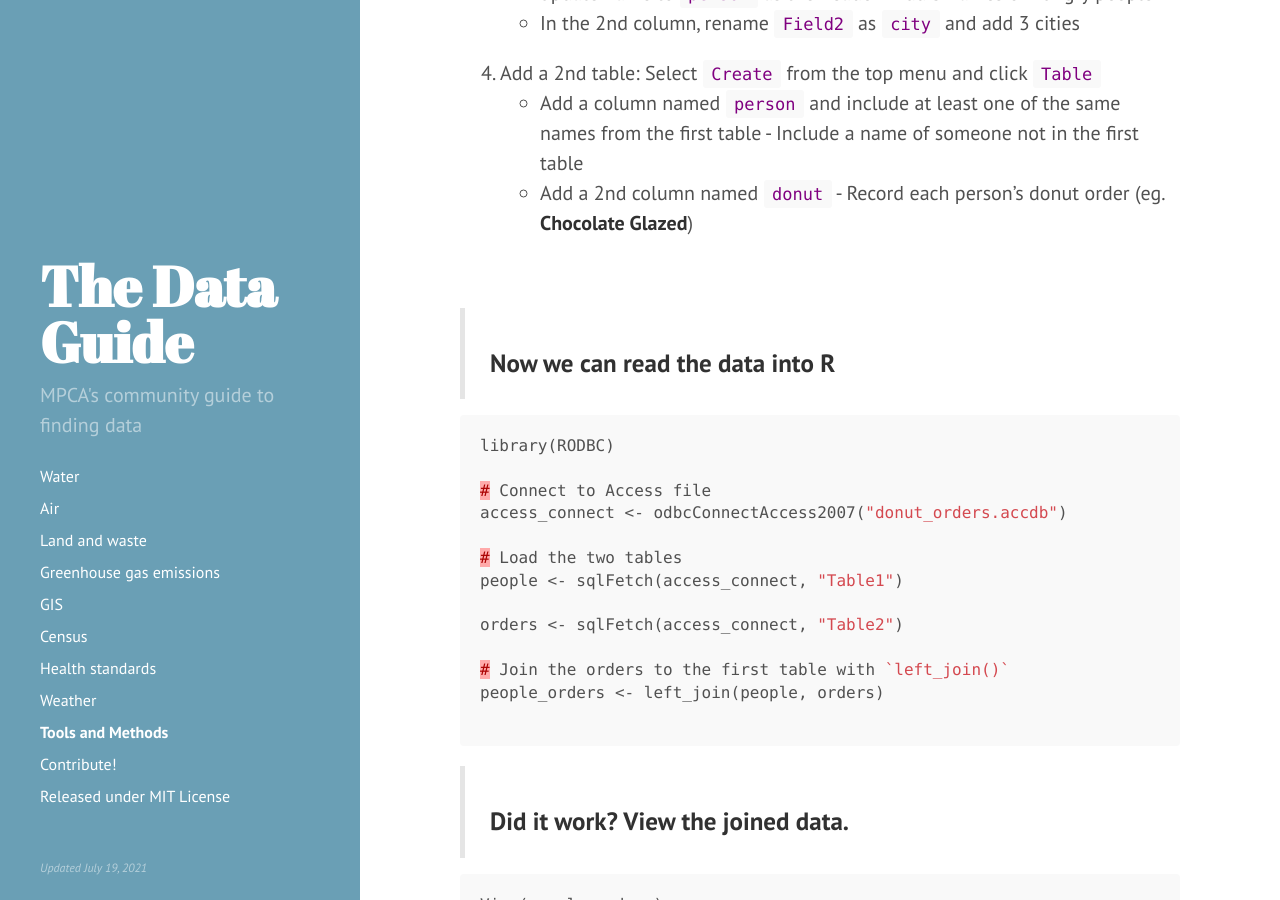
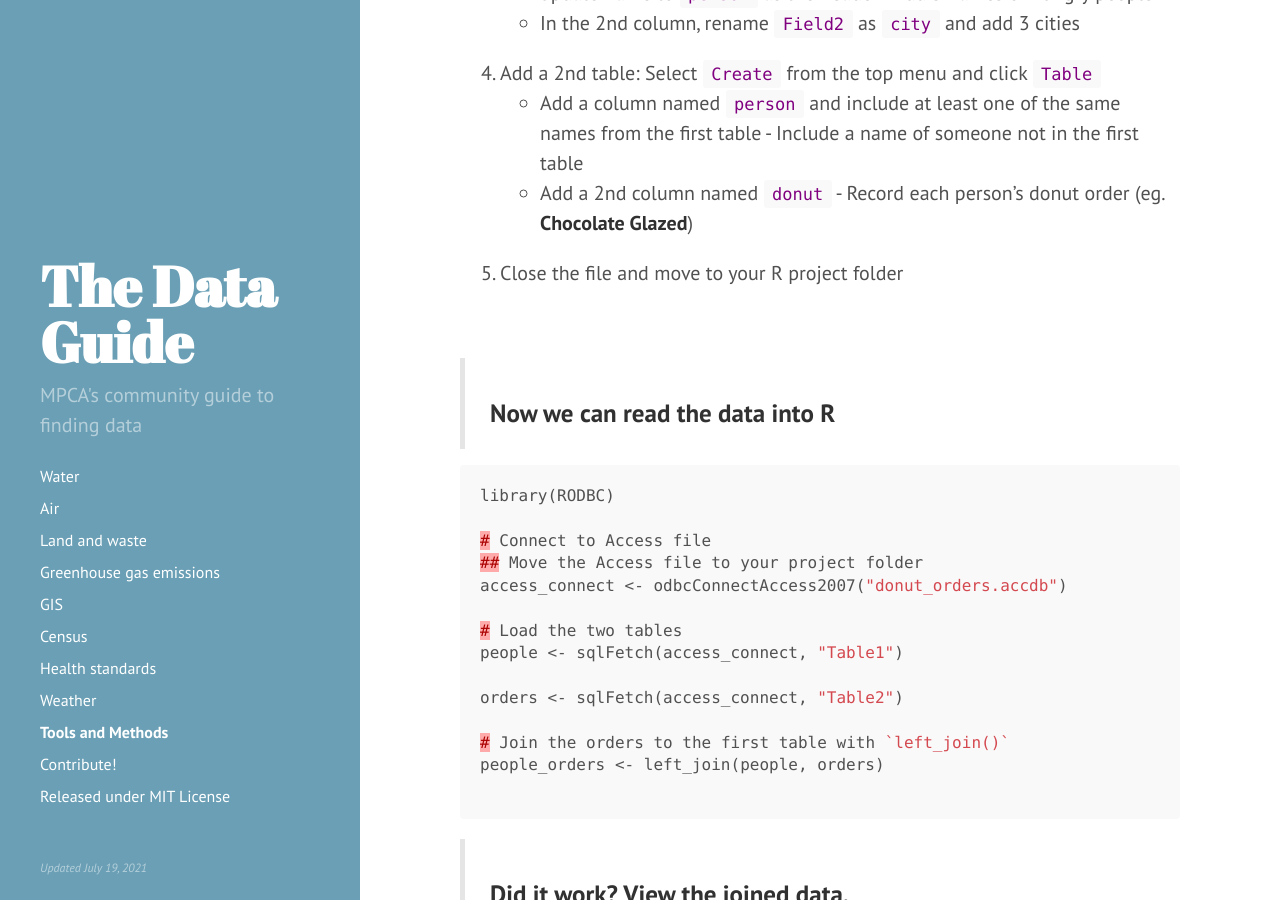
Before and after one commit to annemorris/Data-Guide-1, a Jekyll site: the page built from 98-Tools_and_Methods.md, in a window 1280 px wide and 900 px high, scrolled down 2197 px. Built offline with Jekyll 4.4.1, drawn with Linux system fonts in a browser that asks for light colours.

Commit message:
Update 98-Tools_and_Methods.md

```diff
--- a/98-Tools_and_Methods.md
+++ b/98-Tools_and_Methods.md
@@ -64,6 +64,7 @@ __Recommended packages__
           - Include a name of someone not in the first table
     - Add a 2nd column named `donut`
           - Record each person's donut order (eg. **Chocolate Glazed**)
+5. Close the file and move to your R project folder
 
 <br>
 
@@ -73,6 +74,7 @@ __Recommended packages__
 library(RODBC)
 
 # Connect to Access file
+## Move the Access file to your project folder
 access_connect <- odbcConnectAccess2007("donut_orders.accdb")
 
 # Load the two tables
```
